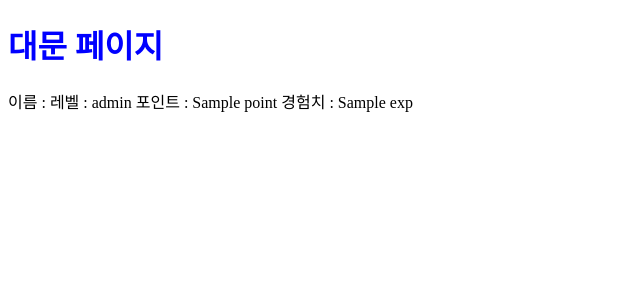
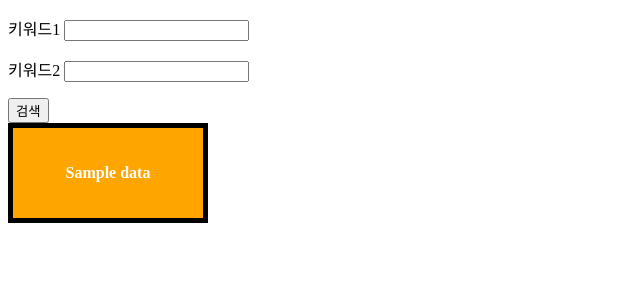
Before and after one commit to AnotherSeyoon/Flask, a Flask app: template templates/index.html in a window 1280 px wide. Shown: the top 300 px of the page, without its empty margins (0-640 px from the left). Run offline with Flask 2, Linux system fonts and the light colour scheme; the template is opened without the code that fills it: most values are stand-ins (such as "Sample title", 1, 10 or a date in 2020); parts of the project's set-up code (start-up, migrations or seed data) failed here and were passed over.

Commit message:
Web crawling

```diff
--- a/app.py
+++ b/app.py
@@ -1,22 +1,30 @@
 # app.py
 from flask import Flask, render_template, request
+from . import get_google_search
 
 # Flask 객체 인스턴스 생성
 app = Flask(__name__)
 
-@app.route('/') # 접속하는 url
+@app.route('/', methods=('GET', 'POST')) # 접속하는 url
 def index():
-    if request.method == "POST":
-        # user=request.form['user'] # 전달받은 mane이 user인 데이터
-        print(request.form.get('user')) # 안전하게 가져오려면 get
-        user = request.form.get('user')
-        data = {'level': 60, 'point': 360, 'exp': 45000}
-        return render_template('index.html', user=user, data=data)
+    # 웹 페이지에서 name="xxx"인 요소의 value 가져오기
+    print(request.form.get('keyword1'))
+    print(request.form.get('keyword2'))
+    keyword1 = request.form.get('keyword1')
+    keyword2 = request.form.get('keyword2')
 
-    elif request.method == "GET":
-        user = "반원"
-        data = {'level': 60, 'point': 360, 'exp': 45000}
-        return render_template('index.html', user=user, data=data)
+    # 위의 값이 이씅ㄹ 때만 크롤링 검색 결과 반환
+    if keyword1 is not None and keyword2 is not None:
+        data = {
+            keyword1 : get_google_search.get_search_count(keyword1).get('number'),
+            keyword2 : get_google_search.get_search_count(keyword2).get('number'),
+        }
+        return render_template('index.html', data=data)
+
+    else:
+        return render_template('index.html')
+
+
 if __name__ == "__main__":
     app.run(debug=True)
     # host 등을 직접 지정하고 싶다면
--- /dev/null
+++ b/static/css/index.css
@@ -0,0 +1,20 @@
+.box{
+    border: 5px solid black;
+    width: 200px;
+    height: 100px;
+    display: inline-block;
+    box-sizing: border-box;
+    margin: 0;
+    color: white;
+    font-weight: 900;
+    text-align: center;
+    line-height: 90px;
+}
+
+.box1{
+    background-color: orange;
+}
+
+.box2{
+    background-color: blue;
+}
--- /dev/null
+++ b/static/js/index.js
@@ -0,0 +1,14 @@
+var boxs = document.querySelectorAll('.box');
+
+total = 0
+
+// 총 값 확인
+boxs.forEach(element => {
+    console.log(element.getAttribute('value'))
+    total += parseFloat(element.getAttribute('value'))
+});
+
+// width 지정
+boxs.forEach(element => {
+    element.style.width = parseFloat(element.getAttribute('value')) / total * 100 + '%';
+});
--- a/templates/index.html
+++ b/templates/index.html
@@ -3,29 +3,24 @@
 <html lang="en">
 <head>
     <meta charset="UTF-8">
+    <meta name="viewport" content="width=device-width, initial-scale=1.0">
     <title>Title</title>
-    <link rel="stylesheet" href="{{ url_for('static', filename='css/style.css') }}">
+    <link rel="stylesheet" href="{{ url_for('static', filename='css/index.css') }}">
 </head>
 <body>
-    <h1>대문 페이지</h1>
-    이름 : {{user}}
-    레벨 : {{data.level}}
-    포인트 : {{data.point}}
-    경험치 : {{data.exp}}
+    <form action="/" method="post">
+        <p><label for="keyword1">키워드1 </label><input type="text" name="keyword1" id="keyword1"></p>
+        <p><label for="keyword2">키워드2 </label><input type="text" name="keyword2" id="keyword2"></p>
+        <button type="submit">검색</button>
+    </form>
 
-    <!--post
-    <form action="/" method="post">
-        다음 이름 : <input type="text" name="user">
-        <input type="submit" value="전송하기">
-    </form>
-    -->
+    {% if data %}
+    <div id="result">
+        <!-- {{data}} -->
+        <!-- whitespace를 위해 1줄 처리 -->
+    {% for k,v in data.items() %}<div class="box box{{loop.index}}" value="{{v}}">{{k}}</div>{% endfor %}
+    {% endif %}
 
-    <!--get
-    <form action="/" method="get">
-        다음이름 : <input type="text" name="user">
-        <input type="submit" value="전송하기">
-    </form>
-    -->
-
+    <script src="{{url_for('static',filename='index.js')}}"></script>
 </body>
 </html>
```
Also changed, not shown: get_google_search.py (added, +19 -0 lines).
